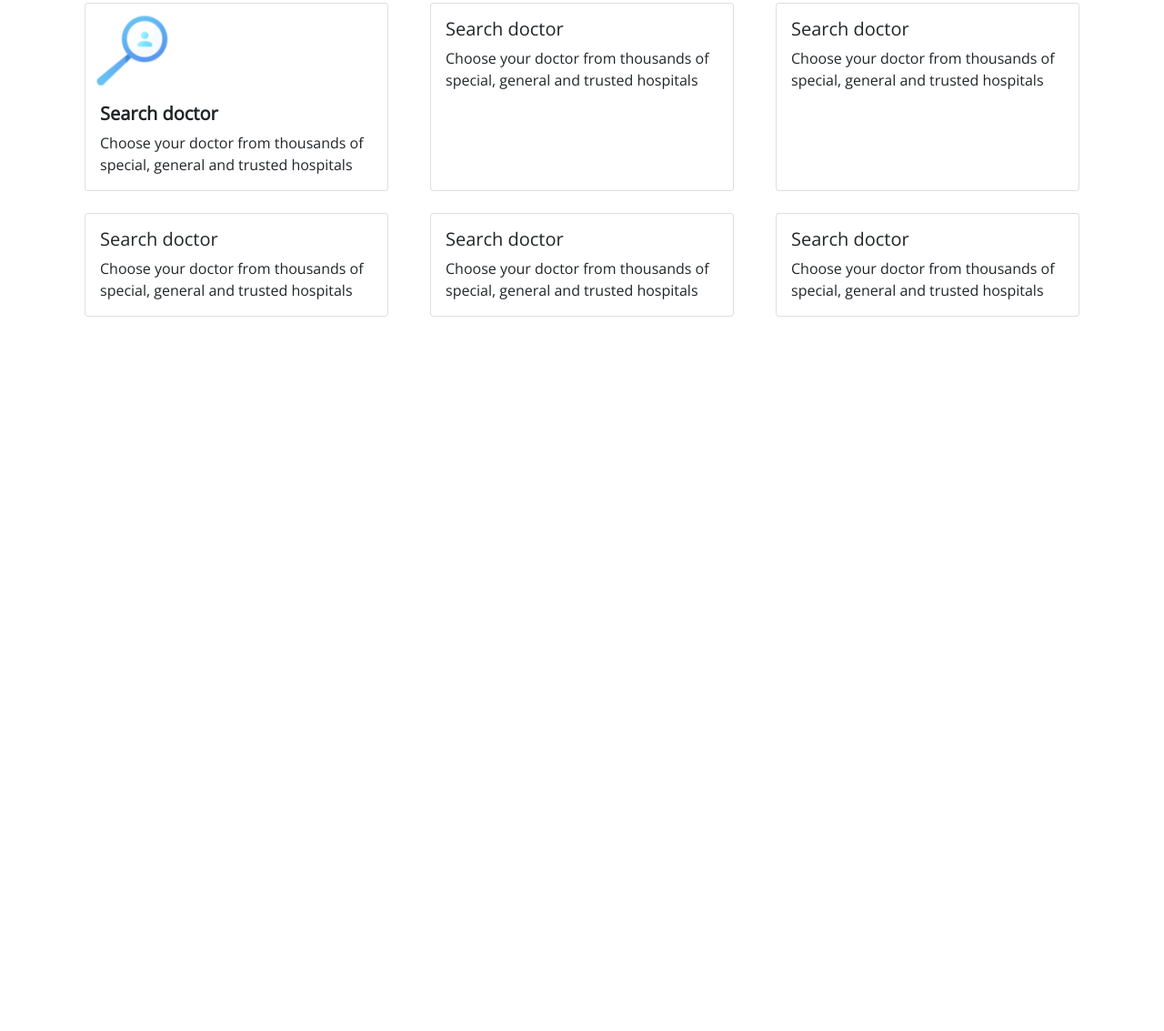
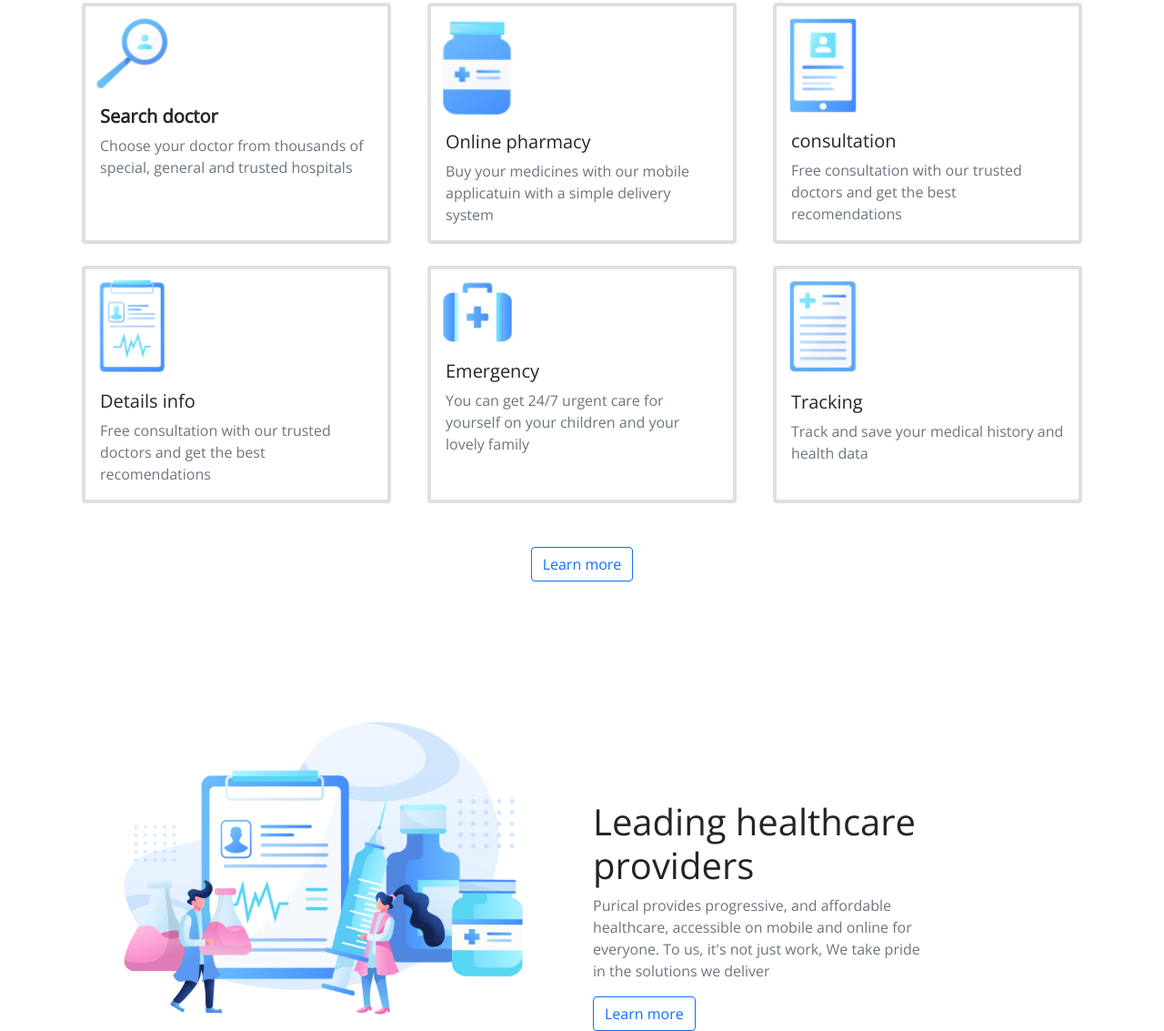
Before and after one commit to nurdiansyahmd/Purimedical-Landing-page, a plain HTML site: page index.html in a window 1280 px wide. Shown: the part 821-1954 px from the top of the page at 91% size. Before the commit the page ends 1169 px from the top, so only its background shows below. Drawn offline with nearby package versions, Linux system fonts and the light colour scheme.

Commit message:
Penambahan section

```diff
--- a/css/style.css
+++ b/css/style.css
@@ -21,8 +21,16 @@ p.our{
     float: right;
 }
 
+.img-medic-2{
+    margin-top: 150px;
+}
+
 .row .m-t-6{
     margin-top: 7rem;
+}
+.row .m-t-7{
+    margin-top: 15rem;
+    max-width: 25rem;
 }
 
 .text-1{
--- a/index.html
+++ b/index.html
@@ -74,11 +74,12 @@
         <div class="container mt-5">
             <div class="row">
                 <div class="col d-flex justify-content-center">
-                    <div class="card">
+                    <div class="card border-4">
                         <img src="images/search.png" class="images-group" alt="search doctor">
                         <div class="card-body">
                             <h5 class="card-title"><b>Search doctor</b></h5>
-                            <p class="card-text text-group">Choose your doctor from thousands of special, general and
+                            <p class="card-text text-group text-muted">Choose your doctor from thousands of special,
+                                general and
                                 trusted
                                 hospitals
                             </p>
@@ -86,23 +87,25 @@
                     </div>
                 </div>
                 <div class="col d-flex justify-content-center">
-                    <div class="card">
+                    <div class="card border-4">
+                        <img src="images/pharmacy.png" class="images-group" alt="online pharmacy">
                         <div class="card-body">
-                            <h5 class="card-title">Search doctor</h5>
-                            <p class="card-text text-group">Choose your doctor from thousands of special, general and
-                                trusted
-                                hospitals
+                            <h5 class="card-title">Online pharmacy</h5>
+                            <p class="card-text text-group text-muted"> Buy your medicines with our mobile applicatuin
+                                with a
+                                simple delivery system
                             </p>
                         </div>
                     </div>
                 </div>
                 <div class="col d-flex justify-content-center">
-                    <div class="card">
+                    <div class="card border-4">
+                        <img src="images/consultation.png" class="images-group" alt="consultation">
                         <div class="card-body">
-                            <h5 class="card-title">Search doctor</h5>
-                            <p class="card-text text-group">Choose your doctor from thousands of special, general and
-                                trusted
-                                hospitals
+                            <h5 class="card-title">consultation</h5>
+                            <p class="card-text text-group text-muted">Free consultation with our trusted doctors and
+                                get the best
+                                recomendations
                             </p>
                         </div>
                     </div>
@@ -111,37 +114,61 @@
                 <div class="w-100 d-none d-md-block mt-4"></div>
 
                 <div class="col d-flex justify-content-center">
-                    <div class="card">
+                    <div class="card border-4">
+                        <img src="images/detail.png" class="images-group" alt="details info">
                         <div class="card-body">
-                            <h5 class="card-title">Search doctor</h5>
-                            <p class="card-text text-group">Choose your doctor from thousands of special, general and
-                                trusted
-                                hospitals
+                            <h5 class="card-title">Details info</h5>
+                            <p class="card-text text-group text-muted">Free consultation with our trusted doctors and
+                                get the best
+                                recomendations
                             </p>
                         </div>
                     </div>
                 </div>
                 <div class="col d-flex justify-content-center">
-                    <div class="card">
+                    <div class="card border-4">
+                        <img src="images/emergency.png" class="images-group" alt="consultation">
                         <div class="card-body">
-                            <h5 class="card-title">Search doctor</h5>
-                            <p class="card-text text-group">Choose your doctor from thousands of special, general and
-                                trusted
-                                hospitals
+                            <h5 class="card-title">Emergency</h5>
+                            <p class="card-text text-group text-muted">You can get 24/7 urgent care for yourself on your
+                                children
+                                and your lovely family
                             </p>
                         </div>
                     </div>
                 </div>
                 <div class="col d-flex justify-content-center">
-                    <div class="card">
+                    <div class="card border-4">
+                        <img src="images/tracking.png" class="images-group" alt="tracking">
                         <div class="card-body">
-                            <h5 class="card-title">Search doctor</h5>
-                            <p class="card-text text-group">Choose your doctor from thousands of special, general and
-                                trusted
-                                hospitals
+                            <h5 class="card-title">Tracking</h5>
+                            <p class="card-text text-group text-muted">Track and save your medical history and health
+                                data
                             </p>
                         </div>
                     </div>
+                </div>
+            </div>
+        </div>
+        <div class="text-center mt-5">
+            <button type="button" class="btn btn-outline-primary">Learn more</button>
+        </div>
+
+        <div class="container">
+            <div class="row">
+                <div class="wrapper img-medic-2">
+                    <div class="col px-5">
+                        <img src="images/medical-2.png" class="img-fluid" alt="medical">
+                    </div>
+                </div>
+                <div class="col m-t-7">
+                    <h1>Leading healthcare providers</h1>
+                    <p class="text-muted">Purical provides progressive, and affordable
+                        healthcare, accessible on mobile
+                        and online for
+                        everyone. To us, it's not just work, We take pride in the solutions we deliver
+                    </p>
+                    <button type="button" class="btn btn-outline-primary">Learn more</button>
                 </div>
             </div>
         </div>
```
Also changed, not shown: images/medical-2.png (added).
